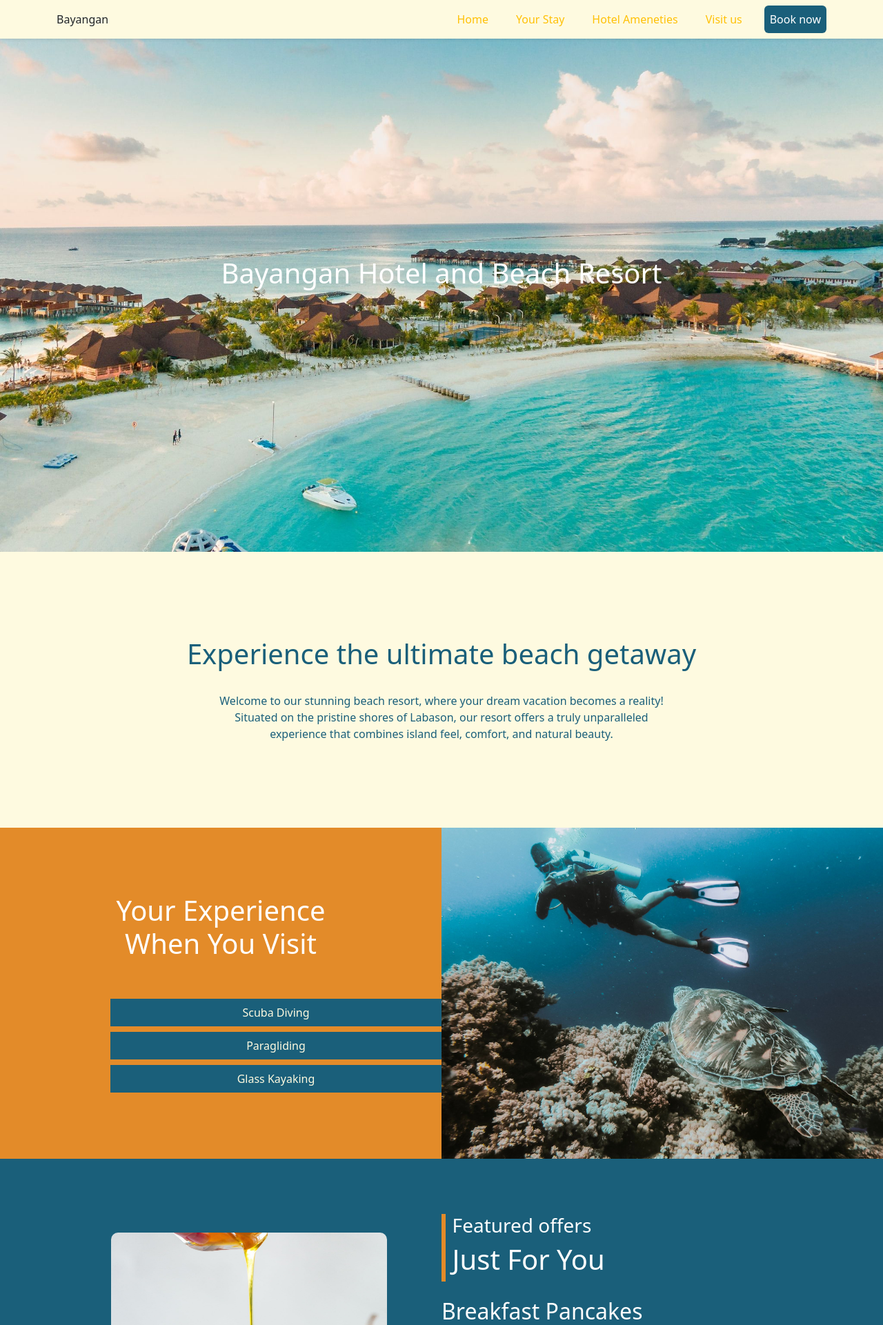
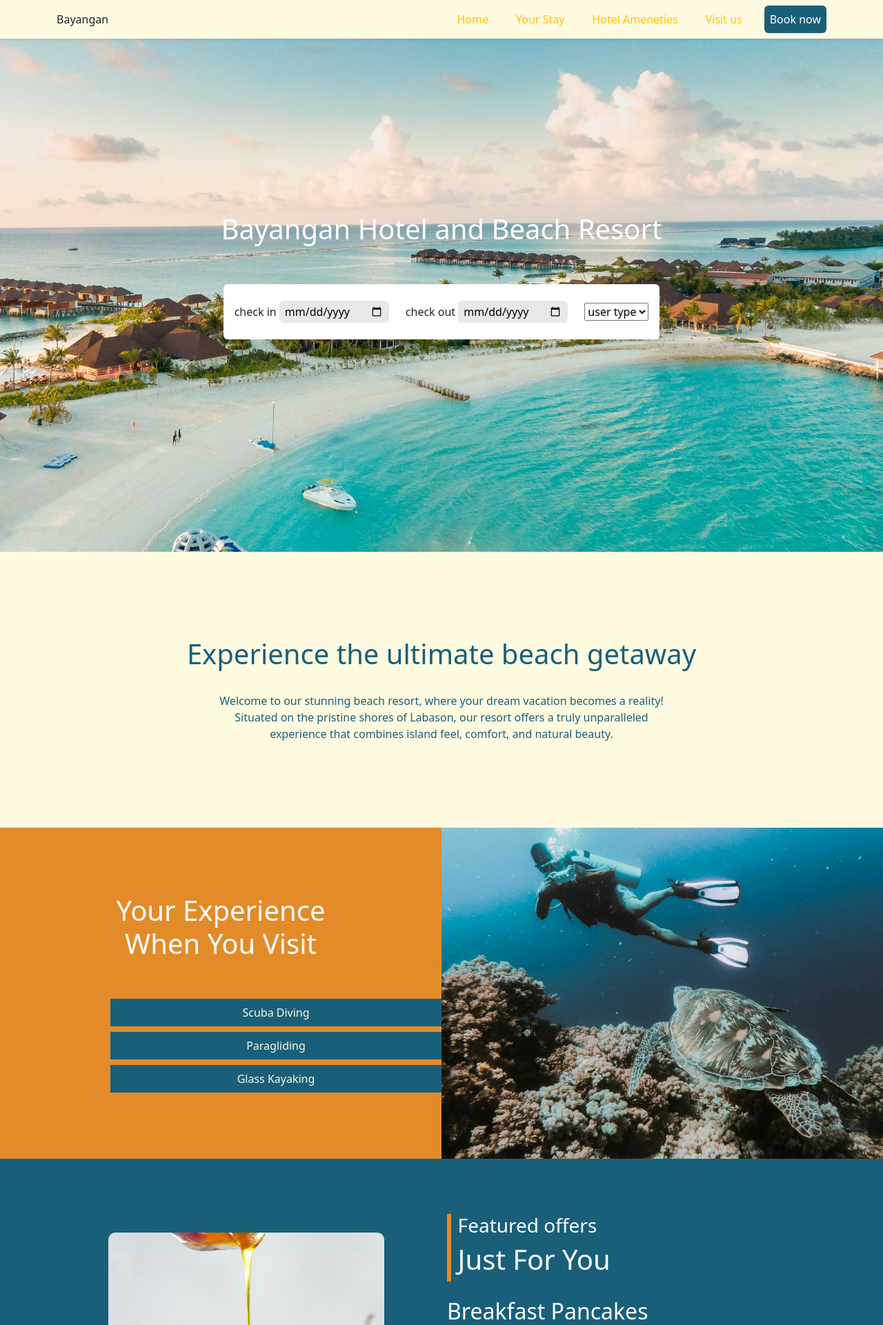
Before and after one commit to jasperayawan/MP3, a PHP site: page / in a window 1280 px wide. Shown: the top 1921 px of the page at 69% size. Run offline with PHP 8.4, Linux system fonts and the light colour scheme.

Commit message:
update index

```diff
--- a/index.css
+++ b/index.css
@@ -8,6 +8,7 @@
     --pink-bg: #FEFAE0;
     --blue-bg: #1A5F7A;
     --orange: #E38B29;
+    --white: #fff;
 }
 .navbar{
     background: var(--pink-bg);
@@ -29,6 +30,13 @@
     min-height: 100vh;
     width: 100%;
     height: 100%;
+}
+.CheckAvailability{
+    background: var(--white);
+}
+.CheckAvailability form input{
+    background: #e9e8e8;
+    border: none;
 }
 
 /*------------------- experience styling---------------------*/
--- a/index.html
+++ b/index.html
@@ -35,9 +35,30 @@
     <main>
         <section class="hero">
             <div class="container">
-                <div class="hero-content w-100 h-100 d-flex justify-content-center align-items-center">
+                <div class="hero-content w-100 h-100 d-flex gap-5 flex-column justify-content-center align-items-center">
                     <h1 class="title text-center text-white">Bayangan Hotel and Beach Resort</h1>
-
+                    <div class="CheckAvailability d-flex flex-md-row justify-content-center align-items-center gap-3 rounded-2 p-3 py-4">
+                        <form action="" method="post">
+                            <div class="d-flex flex-row justify-content-center align-items-center gap-4">
+                                <div>
+                                    <label>check in</label>
+                                    <input type="date" name="date" class="rounded-2 px-2 py-1 border-0">
+                                </div>
+                                <div>
+                                    <label>check out</label>
+                                    <input type="date" name="date" class="rounded-2 px-2 py-1 border-0">
+                                </div>
+                                <div>
+                                    <select>
+                                        <option>user type</option>
+                                        <option>Adults</option>
+                                        <option>Child</option>
+                                        <option>Pets</option>
+                                    </select>
+                                </div>
+                            </div>
+                        </form>
+                    </div>
                 </div>
             </div>
         </section>
@@ -74,7 +95,7 @@
 
         <section class="featured">
             <div class="container">
-                <div class="d-flex flex-row featured-content p-0">
+                <div class="d-flex flex-column gap-3 flex-md-row featured-content p-0">
                     <div class="col d-flex justify-content-center align-items-center left-content position-relative overflow-hidden d-flex">
                         <img src="./assets/capcake.jpg" alt="" class="w-full h-full object-cover">
                     </div>
@@ -192,7 +213,7 @@
         <section class="footer relative overflow-hidden">
             <div class="footer_content">
                 <div class="row d-flex flex-wrap">
-                    <div class="col-lg-4 left_content">
+                    <div class="col-12 col-lg-4 left_content">
                         <div class="p-5 d-flex flex-column gap-3 text-center justify-content-center align-items-center">
                             <div class="logo">bayangan</div>
                             <h1>Bayangan Hotel and Beach Resort</h1>
@@ -206,8 +227,8 @@
                             </div>
                         </div>
                     </div>
-                    <div class="col-lg-8 p-0">
-                        <div class="row container h-100 right_content py-5">
+                    <div class="col-12 col-lg-8 p-0">
+                        <div class="row d-flex flex-column flex-md-row container h-100 right_content py-5">
                             <div class="col d-flex justify-content-center align-items-center h-100">
                                 <ul class="list-unstyled plan d-flex justify-content-center flex-column gap-2">
                                     <h2 class="plan_footer text-white">Plan your visit</h2>
```
Also changed, not shown: conn.php (added).
